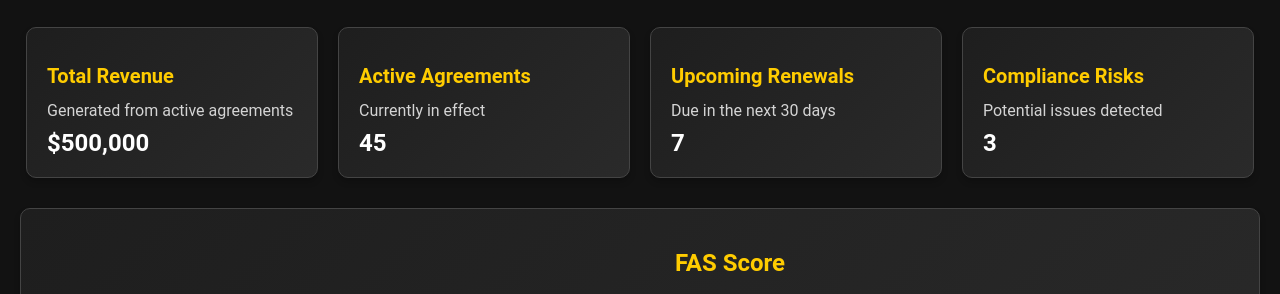
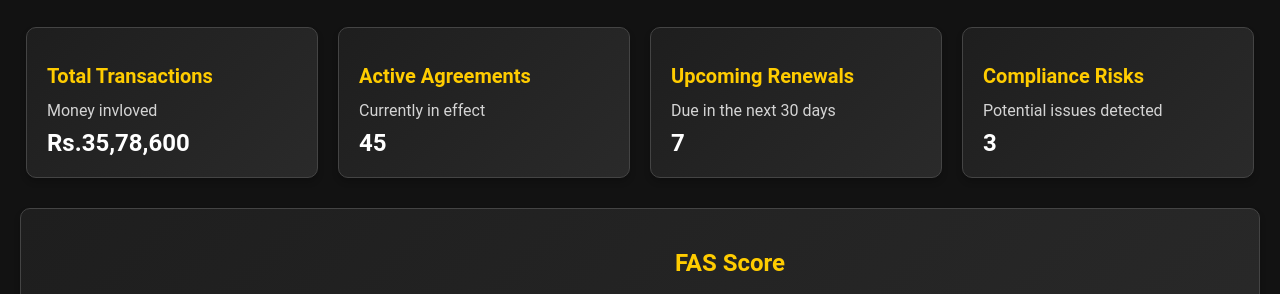
Before and after one commit to adityaprasadsahu-aps/IIIT-hackathon-project, a plain HTML site: page mainpage.html in a window 1280 px wide. Shown: the part 245-539 px from the top of the page. Drawn offline with nearby package versions, Linux system fonts and the light colour scheme.

Commit message:
mainpage.html

```diff
--- a/mainpage.html
+++ b/mainpage.html
@@ -83,7 +83,7 @@
         h1 {
             font-size: 40px;
             margin-bottom: 20px;
-            color: #ffcc00; /* Gold for finance theme */
+            color: #ffcc00;
         }
         p {
             font-size: 18px;
@@ -115,7 +115,7 @@
         .card h2 {
             font-size: 20px;
             margin-bottom: 10px;
-            color: #ffcc00; /* Gold for headings */
+            color: #ffcc00;
         }
         .card p {
             font-size: 16px;
@@ -127,7 +127,6 @@
             font-weight: bold;
             color: #ffffff;
         }
-        /* Graph Section */
         .graph-container {
             margin-top: 30px;
             text-align: center;
@@ -148,7 +147,6 @@
             font-size: 14px;
             color: #d4d4d4;
         }
-        /* FAS Score Section */
         .fas-score {
             margin-top: 30px;
             background: linear-gradient(135deg, #1e1e1e, #2a2a2a);
@@ -235,15 +233,14 @@
         </div>
     </div>
 
-    <!-- Sections -->
     <div class="container" id="home">
         <h1>Dashboard</h1>
         <p>Welcome to the AgreFi Dashboard</p>
         <div class="dashboard">
             <div class="card" onclick="alert('Total Revenue: $500,000')">
-                <h2>Total Revenue</h2>
-                <p>Generated from active agreements</p>
-                <span class="value">$500,000</span>
+                <h2>Total Transactions</h2>
+                <p>Money invloved</p>
+                <span class="value">Rs.35,78,600</span>
             </div>
             <div class="card" onclick="alert('Active Agreements: 45')">
                 <h2>Active Agreements</h2>
@@ -262,7 +259,6 @@
             </div>
         </div>
 
-        <!-- FAS Score -->
         <div style= "text-align: center;" class="fas-score">
             <div style= "text-align: center-right;" class="score-circle">87</div>
             <div style= "text-align: center;" class="details">
@@ -489,4 +485,5 @@
         });
     </script>
 </body>
+
 </html>
```
